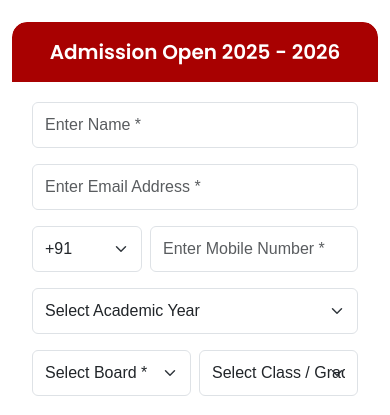
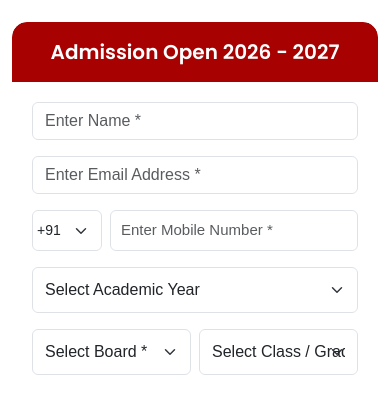
Before and after one commit to websiteachariya/achariyalandingdemos, a plain HTML site: page index.html in a window 390 px wide. Shown: the part 528-943 px from the top of the page. Drawn offline with nearby package versions, Linux system fonts and the light colour scheme.

Commit message:
update message

```diff
--- a/index.html
+++ b/index.html
@@ -80,7 +80,7 @@
 
     <!-- RED HEADER -->
     <div class="form-header">
-      Admission Open 2025 - 2026
+      Admission Open 2026 - 2027
     </div>
 
     <!-- WHITE FORM BODY -->
@@ -92,12 +92,12 @@
 
         <input class="form-control mb-3" type="email" placeholder="Enter Email Address *">
 
-        <div class="d-flex gap-2 mb-3">
-          <select class="form-select" style="max-width:110px;">
-            <option>+91</option>
-          </select>
-          <input class="form-control" placeholder="Enter Mobile Number *">
-        </div>
+<div class="d-flex gap-2 mb-3">
+  <select class="form-select country-code">
+    <option>+91</option>
+  </select>
+  <input class="form-control mobile-input" placeholder="Enter Mobile Number *">
+</div>
 
         <select class="form-select mb-3">
           <option selected disabled>Select Academic Year </option>
--- a/styles.css
+++ b/styles.css
@@ -199,7 +199,6 @@ body{
   flex-grow: 1;
 }
 
-.form-control,
 .form-select {
   font-size: 16px;
   padding: 10px 12px;
@@ -244,6 +243,28 @@ body{
   }
 }
 
+/* NORMAL SIZE (desktop + tablet) */
+.country-code {
+  max-width: 110px;
+}
+
+/* MOBILE FIX — 320px */
+@media (max-width: 480px) {
+  .country-code {
+    max-width: 70px !important;   /* smaller on mobile */
+    padding: 6px 4px;             /* reduce height slightly */
+    font-size: 14px;
+  }
+
+  .mobile-input {
+    padding: 8px 10px;            /* comfortable input */
+    font-size: 15px;
+  }
+
+  .d-flex.gap-2 {
+    gap: 8px !important;          /* reduce gap spacing */
+  }
+}
 
 
 /* ----------------------------
@@ -900,6 +921,4 @@ body{
 .social-icons a:hover {
   transform: translateY(-3px);
   opacity: 0.8;
-} */
-
-/* FIXED BOTTOM BAR – ALWAYS LAST */
+/* }  */
```
